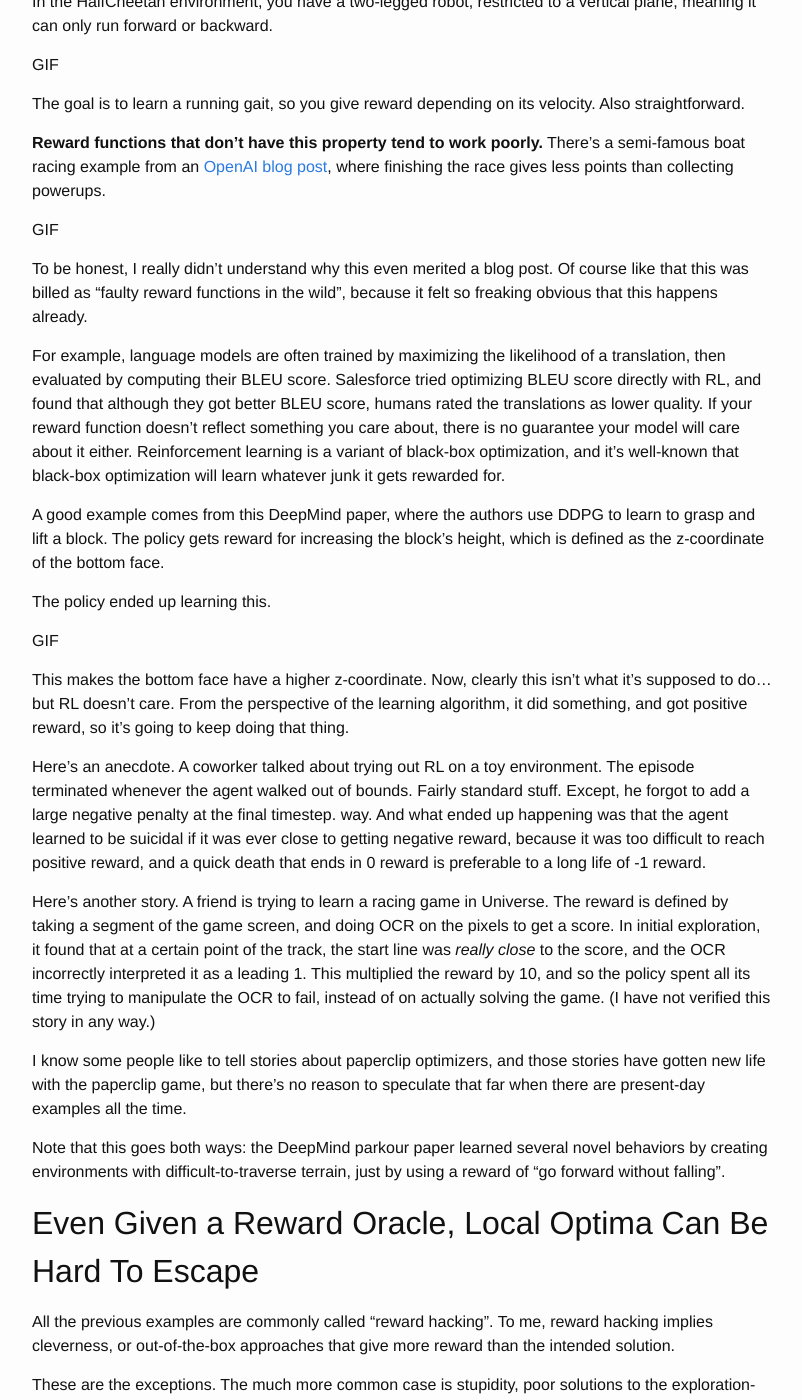
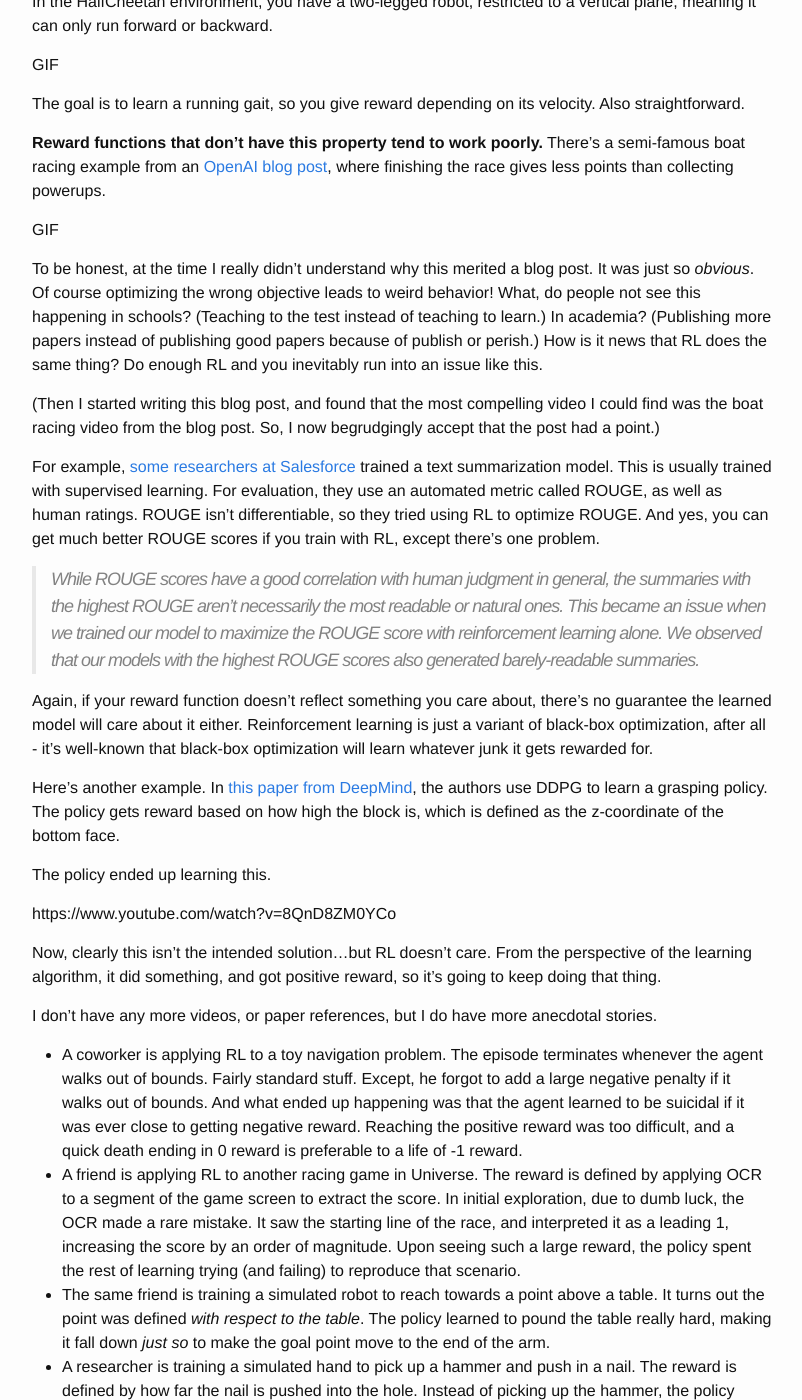
Before and after one commit to alexirpan/alexirpan.github.io, a Jekyll site: the page built from _posts/2017-08-05-rl-hard.markdown, in a window 1280 px wide and 1400 px high, scrolled down 3171 px. Shown: the whole window, without its empty margins (238-1040 px from the left). Built offline with Jekyll 4.4.1, drawn with Linux system fonts in a browser that asks for light colours; nearby versions of some CDN libraries; some of the changed text lies outside the part shown.

Commit message:
In the phase of trying to make things shorter

```diff
--- a/_posts/2017-08-05-rl-hard.markdown
+++ b/_posts/2017-08-05-rl-hard.markdown
@@ -140,83 +140,105 @@
 
 GIF
 
-To be honest, I really didn't understand why this even merited a blog post. Of
-course
-like that this was billed as "faulty reward functions in the wild", because it
-felt so freaking obvious that this happens already.
+To be honest, at the time I really didn't understand why this merited a blog
+post. It was just so *obvious*. Of course optimizing the wrong objective leads
+to weird behavior! What, do people not see this happening in schools?
+(Teaching to the test instead of teaching to learn.) In academia? (Publishing
+more papers instead of publishing good papers because of publish or perish.)
+How is it news that RL does the same thing? Do enough RL and you inevitably
+run into an issue like this.
 
-For example,
-language models are often trained by maximizing the likelihood of a translation,
-then evaluated by computing their BLEU score. Salesforce tried optimizing BLEU
-score directly with RL, and found that although they got better BLEU score,
-humans rated the translations as lower quality. If your reward function doesn't
-reflect something you care about, there is no guarantee your model will care
-about it either.
-Reinforcement learning is a variant of black-box optimization, and
+(Then I started writing this blog post, and found that the most compelling
+video I could find was the boat racing video from the blog post. So, I now
+begrudgingly accept that the post had a point.)
+
+For example, [some researchers at Salesforce](https://www.salesforce.com/products/einstein/ai-research/tl-dr-reinforced-model-abstractive-summarization/)
+trained a text summarization model.
+This is usually trained with supervised learning. For evaluation, they use an
+automated metric called ROUGE, as well as human ratings. ROUGE isn't differentiable,
+so they tried using RL to optimize ROUGE. And yes, you can get much better
+ROUGE scores if you train with RL, except there's one problem.
+
+> While ROUGE scores have a good correlation with human judgment in general, the summaries with the highest ROUGE aren't necessarily the most readable or natural ones. This became an issue when we trained our model to maximize the ROUGE score with reinforcement learning alone. We observed that our models with the highest ROUGE scores also generated barely-readable summaries.
+
+Again, if your reward function doesn't reflect something you care about,
+there's no guarantee the learned model will care about it either.
+Reinforcement learning is just a variant of black-box optimization, after all -
 it's well-known that black-box optimization will learn whatever junk it
 gets rewarded for.
 
-A good example comes from this DeepMind paper, where the authors use DDPG to
-learn to grasp and lift a block. The policy gets reward for increasing the
-block's height, which is defined as the z-coordinate of the bottom face.
+Here's another example. In [this paper from DeepMind](https://arxiv.org/abs/1704.03073),
+the authors use DDPG to learn a grasping policy.
+The policy gets reward based on how high the block is, which is defined as
+the z-coordinate of the bottom face.
 
 The policy ended up learning this.
 
-GIF
+https://www.youtube.com/watch?v=8QnD8ZM0YCo
 
-This makes the bottom face have a higher z-coordinate. Now, clearly this isn't
-what it's supposed to do...but RL doesn't care. From the perspective of the
-learning algorithm, it did something, and got positive reward, so it's going to
-keep doing that thing.
+Now, clearly this isn't the intended solution...but RL doesn't care.
+From the perspective of the learning algorithm, it did something, and got
+positive reward, so it's going to keep doing that thing.
 
-Here's an anecdote. A coworker talked about trying out RL on a toy environment. The
-episode terminated whenever the agent walked out of bounds. Fairly standard
-stuff. Except, he forgot to add a large negative penalty at the final timestep.
-way. And what ended up happening was that the agent learned to be suicidal if
-it was ever close to getting negative reward, because it was too difficult to
-reach positive reward, and a quick death that ends in 0 reward is preferable
-to a long life of -1 reward.
+I don't have any more videos, or paper references, but I do have more anecdotal
+stories.
 
-Here's another story. A friend is trying to learn a racing game in Universe.
-The reward is defined by taking a segment of the game screen, and doing OCR on
-the pixels to get a score. In initial exploration, it found that at a certain
-point of the track, the start line was *really close* to the score, and the OCR
-incorrectly interpreted it as a leading 1. This multiplied the reward by 10,
-and so the policy spent all its time trying to manipulate the OCR to fail,
-instead of on actually solving the game. (I have not verified this story in
-any way.)
+* A coworker is applying RL to a toy navigation problem.
+The episode terminates whenever the agent walks out of bounds.
+Fairly standard stuff. Except, he forgot to add a large negative penalty if
+it walks out of bounds.
+And what ended up happening was that the agent learned to be suicidal if
+it was ever close to getting negative reward. Reaching the positive reward
+was too difficult, and a quick death ending in 0 reward is preferable to a
+life of -1 reward.
+* A friend is applying RL to another racing game in Universe.
+The reward is defined by applying OCR to a segment of the game screen to
+extract the score. In initial exploration, due to dumb luck, the OCR made a
+rare mistake. It saw the starting line of the race, and interpreted it as
+a leading 1, increasing the score by an order of magnitude. Upon seeing such a
+large reward, the policy spent the rest of learning trying (and failing) to
+reproduce that scenario.
+* The same friend is training a simulated robot to reach towards a point
+above a table. It turns out the point was defined *with respect to the table*.
+The policy learned to pound the table really hard, making it fall down *just so*
+to make the goal point move to the end of the arm.
+* A researcher is training a simulated hand to pick up a hammer and push in a nail.
+The reward is defined by how far the nail is pushed into the hole. Instead of
+picking up the hammer, the policy learned to punch the nail into the hole. So
+they added a reward term to encourage picking up the hammer. When trained again,
+the policy learned to pick up the hammer...then throw it at the nail, instead
+of hammering it in.
 
-I know some people like to tell stories about paperclip
-optimizers, and those stories have gotten new life with the paperclip game,
-but there's no reason to speculate that far when there are present-day examples
-all the time.
+I haven't verified any of the above for myself, but none of it sounds
+implausible to me. I've been burned by reinforcement learning too many times to
+believe otherwise.
 
-Note that this goes both ways: the DeepMind parkour paper learned several novel
-behaviors by creating environments with difficult-to-traverse terrain, just by
-using a reward of "go forward without falling".
+I know people like to tell stories about paperclip
+optimizers, but there's no reason to speculate that far when
+present-day examples show up all the time.
 
 
 Even Given a Reward Oracle, Local Optima Can Be Hard To Escape
 ------------------------------------------------------------------------------
 
-All the previous examples are commonly called "reward hacking". To me, reward
-hacking implies cleverness,
-or out-of-the-box approaches that give more reward than the intended solution.
+All the previous examples are commonly called "reward hacking", which to me
+implies a clever, out-of-the-box solution that gives more reward than the
+intended answer.
 
-These are the exceptions. The much more common case is stupidity, poor solutions
-to the exploration-exploitation tradeoff that lead to frustration and so, so
-much pain. And oh do I have stories for this. So many, in fact, that I've had
-to cut some to avoid rambling.
+These are the exceptions. The much more common case is stupidity - poor
+local optima that come from getting the exploration-exploitation tradeoff
+wrong. Ones that lead to frustration and so, so much pain,
+
+And oh do I have stories for this.
 
 Here's one of my favorite videos. This is an implementation of NAF, learning
 on the HalfCheetah environment.
 
 VIDEO
 
-Now, from an outside perspective, this is stupid, because *of course* running
-on your feet is faster than falling on your back and flailing your legs. But
-we can only say that because we have a bunch of prebuilt knowledge that tells
-us running on your feet is a better idea. RL doesn't know this! It sends actions
+Now, from an outside perspective, this is really, *really* dumb. But we can
+only say it's dumb because we have a bunch of prebuilt knowledge that tells
+us running on your feet is better. RL doesn't know this! It sends actions
 and gets back states and rewards. That's it. I don't have videos from earlier
 in the training run, but here is my guess for what happened.
 
@@ -487,3 +509,7 @@
 efforts on learning navigation priors.)
 
 *Wild overfitting is actually okay:*
+
+Note that this goes both ways: the DeepMind parkour paper learned several novel
+behaviors by creating environments with difficult-to-traverse terrain, just by
+using a reward of "go forward without falling".
```
